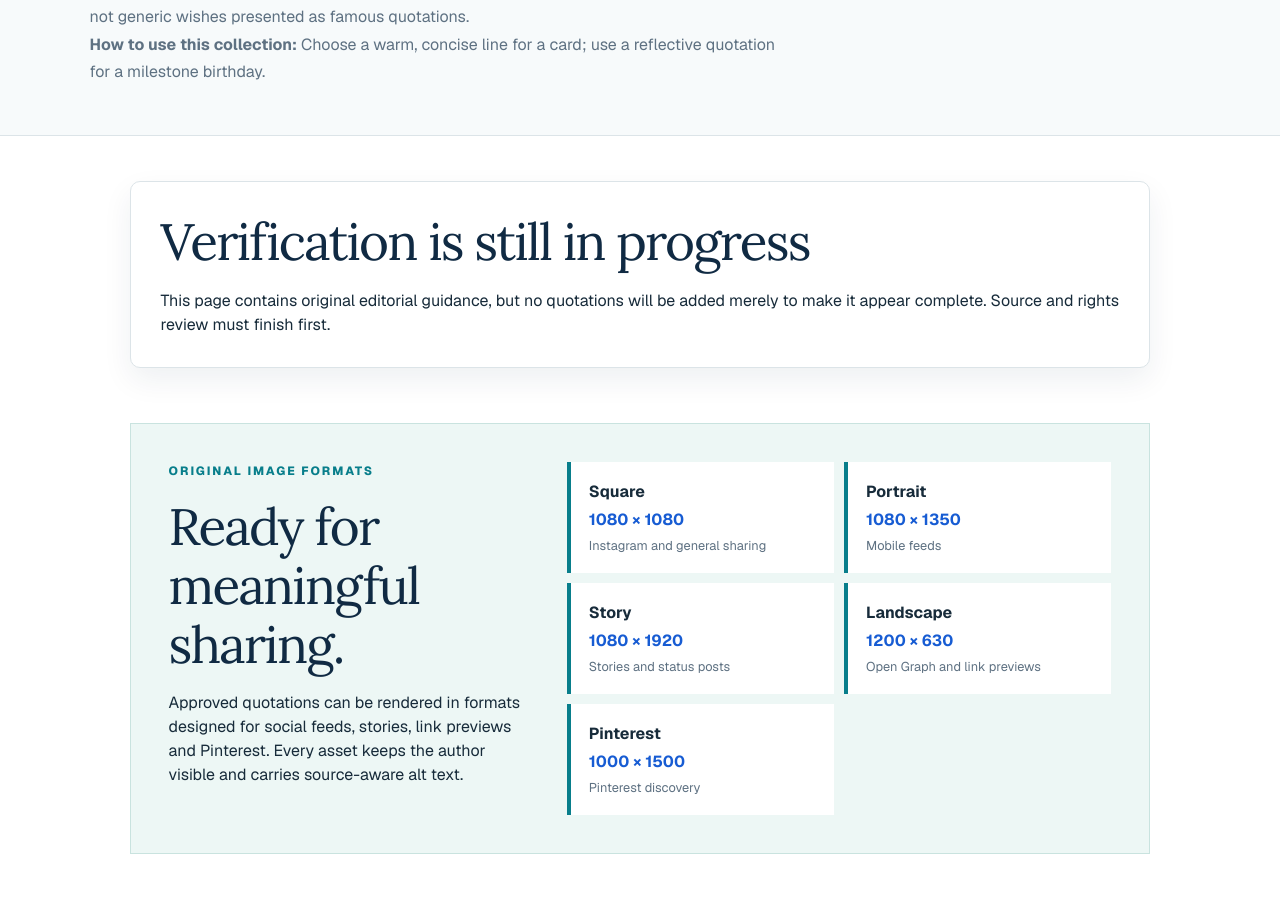
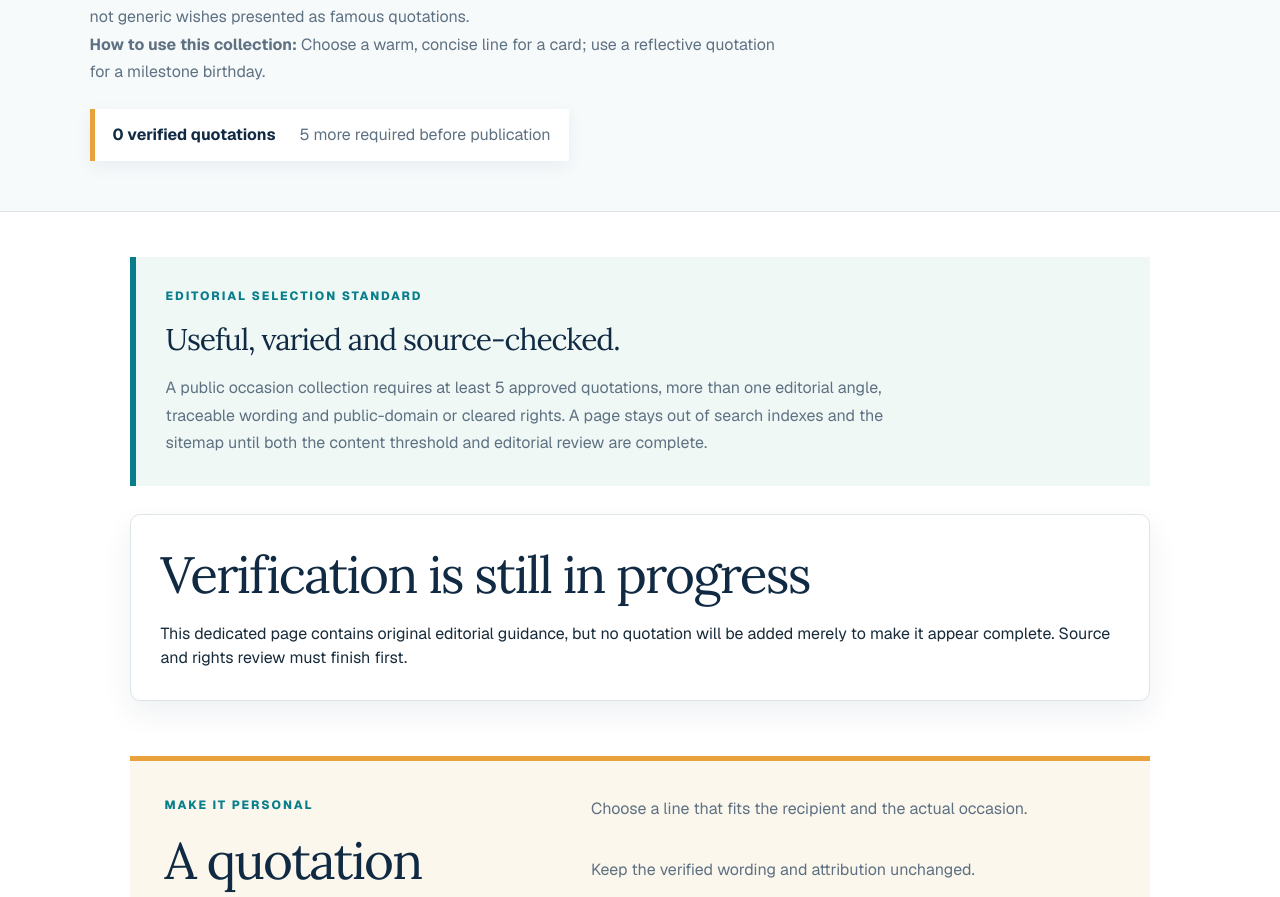
Before and after one commit to quotesorginweb/quotes, a Next.js app: page /occasions/birthday in a window 1280 px wide. Shown: the part 388-1285 px from the top of the page. Built offline with nearby package versions, Linux system fonts and the light colour scheme.

Commit message:
Build verified occasion collection pages

```diff
--- a/app/globals.css
+++ b/app/globals.css
@@ -99,5 +99,7 @@ footer { display:grid; grid-template-columns:2fr repeat(3,1fr); gap:50px; paddin
 .author-hero{display:grid;grid-template-columns:130px 1fr;gap:32px;align-items:center}.author-hero .monogram{width:120px;height:120px;margin:0;font-size:38px}.author-layout{display:grid;grid-template-columns:1fr 300px;gap:60px}.author-layout p{line-height:1.8;color:var(--muted)}.author-layout ul{padding-left:20px}.author-facts{align-self:start;padding:28px;background:#f3f7f8;border-top:5px solid var(--gold)}.author-facts dl{display:grid;gap:0}.author-facts dt{margin-top:17px;font-size:11px;text-transform:uppercase;letter-spacing:.08em;color:var(--muted)}.author-facts dd{margin:5px 0 0;font-weight:700;color:var(--navy)}
 @media(max-width:800px){.image-spec,.author-layout{grid-template-columns:1fr}.author-hero{grid-template-columns:1fr}.image-spec>div:last-child{grid-template-columns:1fr}.author-hero .monogram{width:90px;height:90px}}
 .collection-callout{margin-bottom:28px;padding:30px;background:#f0f8f6;border-left:6px solid var(--teal)}.collection-callout h2{font-size:30px}.collection-callout p:last-child{color:var(--muted);line-height:1.7;max-width:760px}
+.occasion-readiness{display:flex;flex-wrap:wrap;gap:10px 24px;max-width:max-content;margin-top:24px;padding:14px 18px;background:#fff;border-left:5px solid var(--gold);box-shadow:0 5px 18px rgba(15,42,67,.06)}.occasion-readiness strong{color:var(--navy)}.occasion-readiness span{color:var(--muted)}.occasion-writing-guide{margin-top:55px;padding:35px;display:grid;grid-template-columns:.8fr 1.2fr;gap:40px;background:#fbf7ed;border-top:5px solid var(--gold)}.occasion-writing-guide ol{margin:0;padding-left:22px;display:grid;gap:13px;color:var(--muted);line-height:1.6}.occasion-development-head{margin-top:75px}.draft-card{background:#f8fafb;border-top-color:#aab8c1}.section-head>span{color:var(--muted);font-size:13px}
+@media(max-width:700px){.occasion-writing-guide{grid-template-columns:1fr;padding:25px}}
 .collection-images{margin-top:70px;padding-top:55px;border-top:1px solid var(--border)}.collection-images .section-head p:last-child{max-width:680px;color:var(--muted);line-height:1.7}.collection-image-grid{display:grid;grid-template-columns:repeat(2,minmax(0,1fr));gap:24px}.collection-image-grid figure{margin:0;border:1px solid var(--border);background:#fff;box-shadow:0 10px 28px rgba(15,42,67,.07)}.collection-image-grid figure:last-child{grid-column:1/-1}.collection-image-grid a{display:block;background:#e8eef0;overflow:hidden}.collection-image-grid img{display:block;width:100%;height:auto;max-height:560px;object-fit:contain}.collection-image-grid figcaption{padding:16px;color:var(--navy);line-height:1.55}.collection-image-grid figcaption small{color:var(--muted)}
 @media(max-width:700px){.collection-image-grid{grid-template-columns:1fr}.collection-image-grid figure:last-child{grid-column:auto}}
--- /dev/null
+++ b/app/occasion-readiness.ts
@@ -0,0 +1,19 @@
+import { publicQuotes } from "./data";
+import { occasionCollections } from "./editorial-content";
+
+export const MIN_VERIFIED_OCCASION_QUOTES = 5;
+
+export function occasionReadiness(slug: string) {
+  const item = occasionCollections.find((collection) => collection.slug === slug);
+  const quotes = publicQuotes.filter((quote) => quote.occasions.includes(slug));
+  const approved = item?.status === "published";
+  const sufficient = quotes.length >= MIN_VERIFIED_OCCASION_QUOTES;
+  return {
+    item,
+    quotes,
+    approved,
+    sufficient,
+    publishable: Boolean(item && approved && sufficient),
+    remaining: Math.max(0, MIN_VERIFIED_OCCASION_QUOTES - quotes.length),
+  };
+}
--- a/app/occasions/[slug]/page.tsx
+++ b/app/occasions/[slug]/page.tsx
@@ -1,4 +1,60 @@
-import type {Metadata} from "next";import {notFound} from "next/navigation";import {CollectionControls} from "../../components";import {publicQuotes} from "../../data";import {imageFormats,occasionCollections} from "../../editorial-content";import {PageShell} from "../../site-shell";
-export function generateStaticParams(){return occasionCollections.map(({slug})=>({slug}))}
-export async function generateMetadata({params}:{params:Promise<{slug:string}>}):Promise<Metadata>{const{slug}=await params;const item=occasionCollections.find(x=>x.slug===slug);if(!item)return{};const count=publicQuotes.filter(q=>q.occasions.includes(slug)).length;return{title:`${item.label} Quotes: Verified Words for the Occasion`,description:item.intro,robots:{index:item.status==="published"&&count>0,follow:true},alternates:{canonical:`/occasions/${slug}`}}}
-export default async function OccasionPage({params}:{params:Promise<{slug:string}>}){const{slug}=await params;const item=occasionCollections.find(x=>x.slug===slug);if(!item)notFound();const selected=publicQuotes.filter(q=>q.occasions.includes(slug));return <PageShell><section className="page-hero"><div className="breadcrumbs"><a href="/">Home</a> / <a href="/occasions">Occasions</a> / {item.label}</div><p className="eyebrow">{item.status==="published"?"Reviewed occasion collection":"Editorial preview · noindex"}</p><h1>{item.label} quotes</h1><p>{item.intro}</p><p><strong>How to use this collection:</strong> {item.guidance}</p></section><section className="content">{selected.length?<CollectionControls quotes={selected}/>:<div className="quote-card"><h2>Verification is still in progress</h2><p>This page contains original editorial guidance, but no quotations will be added merely to make it appear complete. Source and rights review must finish first.</p></div>}<section className="image-spec"><div><p className="eyebrow">Original image formats</p><h2>Ready for meaningful sharing.</h2><p>Approved quotations can be rendered in formats designed for social feeds, stories, link previews and Pinterest. Every asset keeps the author visible and carries source-aware alt text.</p></div><div>{imageFormats.map(format=><article key={format.label}><b>{format.label}</b><span>{format.size}</span><small>{format.use}</small></article>)}</div></section></section></PageShell>}
+import type { Metadata } from "next";
+import { notFound } from "next/navigation";
+import { CollectionControls } from "../../components";
+import { imageFormats, occasionCollections } from "../../editorial-content";
+import { MIN_VERIFIED_OCCASION_QUOTES, occasionReadiness } from "../../occasion-readiness";
+import { PageShell } from "../../site-shell";
+
+export function generateStaticParams() {
+  return occasionCollections.map(({ slug }) => ({ slug }));
+}
+
+export async function generateMetadata({ params }: { params: Promise<{ slug: string }> }): Promise<Metadata> {
+  const { slug } = await params;
+  const { item, publishable } = occasionReadiness(slug);
+  if (!item) return {};
+  return {
+    title: `${item.label} Quotes: Verified Words for the Occasion`,
+    description: item.intro,
+    robots: { index: publishable, follow: true },
+    alternates: { canonical: `/occasions/${slug}` },
+  };
+}
+
+export default async function OccasionPage({ params }: { params: Promise<{ slug: string }> }) {
+  const { slug } = await params;
+  const { item, quotes, publishable, remaining } = occasionReadiness(slug);
+  if (!item) notFound();
+
+  return <PageShell>
+    <section className="page-hero occasion-hero">
+      <div className="breadcrumbs"><a href="/">Home</a> / <a href="/occasions">Occasions</a> / {item.label}</div>
+      <p className="eyebrow">{publishable ? "Published verified collection" : "Editorial preview · noindex"}</p>
+      <h1>{item.label} quotes</h1>
+      <p>{item.intro}</p>
+      <p><strong>How to use this collection:</strong> {item.guidance}</p>
+      <div className="occasion-readiness" aria-label="Collection publication status">
+        <strong>{quotes.length} verified quotations</strong>
+        <span>{publishable ? "Publication standard met" : `${remaining} more required before publication`}</span>
+      </div>
+    </section>
+    <section className="content">
+      <aside className="collection-callout">
+        <p className="eyebrow">Editorial selection standard</p>
+        <h2>Useful, varied and source-checked.</h2>
+        <p>A public occasion collection requires at least {MIN_VERIFIED_OCCASION_QUOTES} approved quotations, more than one editorial angle, traceable wording and public-domain or cleared rights. A page stays out of search indexes and the sitemap until both the content threshold and editorial review are complete.</p>
+      </aside>
+      {quotes.length
+        ? <><p className="results-note">{publishable ? "Published selections" : "Verified selections currently in review"}</p><CollectionControls quotes={quotes} /></>
+        : <div className="quote-card"><h2>Verification is still in progress</h2><p>This dedicated page contains original editorial guidance, but no quotation will be added merely to make it appear complete. Source and rights review must finish first.</p></div>}
+      <section className="occasion-writing-guide">
+        <div><p className="eyebrow">Make it personal</p><h2>A quotation should support your message.</h2></div>
+        <ol><li>Choose a line that fits the recipient and the actual occasion.</li><li>Keep the verified wording and attribution unchanged.</li><li>Add your own specific memory, hope or acknowledgement.</li><li>Check the linked source when the original context matters.</li></ol>
+      </section>
+      <section className="image-spec">
+        <div><p className="eyebrow">Original image formats</p><h2>Designed for meaningful sharing.</h2><p>Once this collection is published, approved quotations can be rendered for feeds, stories, link previews and Pinterest with source-aware alternative text.</p></div>
+        <div>{imageFormats.map((format) => <article key={format.label}><b>{format.label}</b><span>{format.size}</span><small>{format.use}</small></article>)}</div>
+      </section>
+    </section>
+  </PageShell>;
+}
--- a/app/occasions/page.tsx
+++ b/app/occasions/page.tsx
@@ -1,3 +1,21 @@
-import type {Metadata} from "next";import {occasionCollections} from "../editorial-content";import {PageShell} from "../site-shell";
-export const metadata:Metadata={title:"Quotes by Occasion",description:"Find carefully sourced quotations for milestones, celebrations and seasonal moments.",alternates:{canonical:"/occasions"}};
-export default function Occasions(){return <PageShell><section className="page-hero"><div className="breadcrumbs"><a href="/">Home</a> / Occasions</div><p className="eyebrow">Messages for meaningful moments</p><h1>Quotes by occasion</h1><p>Use a verified quotation to support your own words. Collections remain in editorial review until they contain enough sourced material to be genuinely useful.</p></section><section className="content card-grid">{occasionCollections.map(item=><a className="index-card" href={`/occasions/${item.slug}`} key={item.slug}><span className={`status ${item.status==="published"?"ok":"draft"}`}>{item.status==="published"?"Verified collection":"Editorial preview"}</span><h2>{item.label} quotes</h2><p>{item.intro}</p><b>Open collection →</b></a>)}</section></PageShell>}
+import type { Metadata } from "next";
+import { occasionCollections } from "../editorial-content";
+import { MIN_VERIFIED_OCCASION_QUOTES, occasionReadiness } from "../occasion-readiness";
+import { PageShell } from "../site-shell";
+
+export const metadata: Metadata = { title: "Quotes by Occasion", description: "Find carefully sourced quotations for milestones, celebrations and seasonal moments.", alternates: { canonical: "/occasions" } };
+
+export default function Occasions() {
+  const collections = occasionCollections.map((item) => ({ item, readiness: occasionReadiness(item.slug) }));
+  const published = collections.filter(({ readiness }) => readiness.publishable);
+  const developing = collections.filter(({ readiness }) => !readiness.publishable);
+  return <PageShell>
+    <section className="page-hero"><div className="breadcrumbs"><a href="/">Home</a> / Occasions</div><p className="eyebrow">Messages for meaningful moments</p><h1>Quotes by occasion</h1><p>Use a verified quotation to support your own words. Collections remain editorial previews until they contain at least {MIN_VERIFIED_OCCASION_QUOTES} sourced selections and pass final review.</p></section>
+    <section className="content">
+      <div className="section-head"><div><p className="eyebrow">Ready to use</p><h2>Published collections</h2></div><span>{published.length} collections meet the standard</span></div>
+      <div className="card-grid">{published.map(({ item, readiness }) => <a className="index-card" href={`/occasions/${item.slug}`} key={item.slug}><span className="status ok">Published · {readiness.quotes.length} verified</span><h2>{item.label} quotes</h2><p>{item.intro}</p><b>Open collection →</b></a>)}</div>
+      <div className="section-head occasion-development-head"><div><p className="eyebrow">Editorial pipeline</p><h2>Collections in development</h2></div><span>Noindex until ready</span></div>
+      <div className="card-grid">{developing.map(({ item, readiness }) => <a className="index-card draft-card" href={`/occasions/${item.slug}`} key={item.slug}><span className="status draft">Preview · {readiness.quotes.length}/{MIN_VERIFIED_OCCASION_QUOTES} verified</span><h2>{item.label} quotes</h2><p>{item.intro}</p><b>View editorial preview →</b></a>)}</div>
+    </section>
+  </PageShell>;
+}
--- a/app/sitemap.ts
+++ b/app/sitemap.ts
@@ -1,2 +1,2 @@
-import type {MetadataRoute} from "next";import {authors,topics} from "./data";import {occasionCollections} from "./editorial-content";
-export default function sitemap():MetadataRoute.Sitemap{const base="https://quotes.org.in";const approvedOccasions=occasionCollections.filter(item=>item.status==="published").map(item=>`/occasions/${item.slug}`);return["","/topics","/authors","/occasions","/quote-of-the-day","/tools/quote-image-generator","/editorial-policy",...topics.map(x=>`/topics/${x.slug}`),...authors.map(x=>`/authors/${x.slug}`),...approvedOccasions].map(url=>({url:`${base}${url}`,lastModified:new Date("2026-07-27"),changeFrequency:url==="/quote-of-the-day"?"daily":"monthly",priority:url===""?1:.7}))}
+import type {MetadataRoute} from "next";import {authors,topics} from "./data";import {occasionCollections} from "./editorial-content";import {occasionReadiness} from "./occasion-readiness";
+export default function sitemap():MetadataRoute.Sitemap{const base="https://quotes.org.in";const approvedOccasions=occasionCollections.filter(item=>occasionReadiness(item.slug).publishable).map(item=>`/occasions/${item.slug}`);return["","/topics","/authors","/occasions","/quote-of-the-day","/tools/quote-image-generator","/editorial-policy",...topics.map(x=>`/topics/${x.slug}`),...authors.map(x=>`/authors/${x.slug}`),...approvedOccasions].map(url=>({url:`${base}${url}`,lastModified:new Date("2026-07-27"),changeFrequency:url==="/quote-of-the-day"?"daily":"monthly",priority:url===""?1:.7}))}
```
Also changed, not shown: 1 other file (tests, documents, lock files or other folders).
